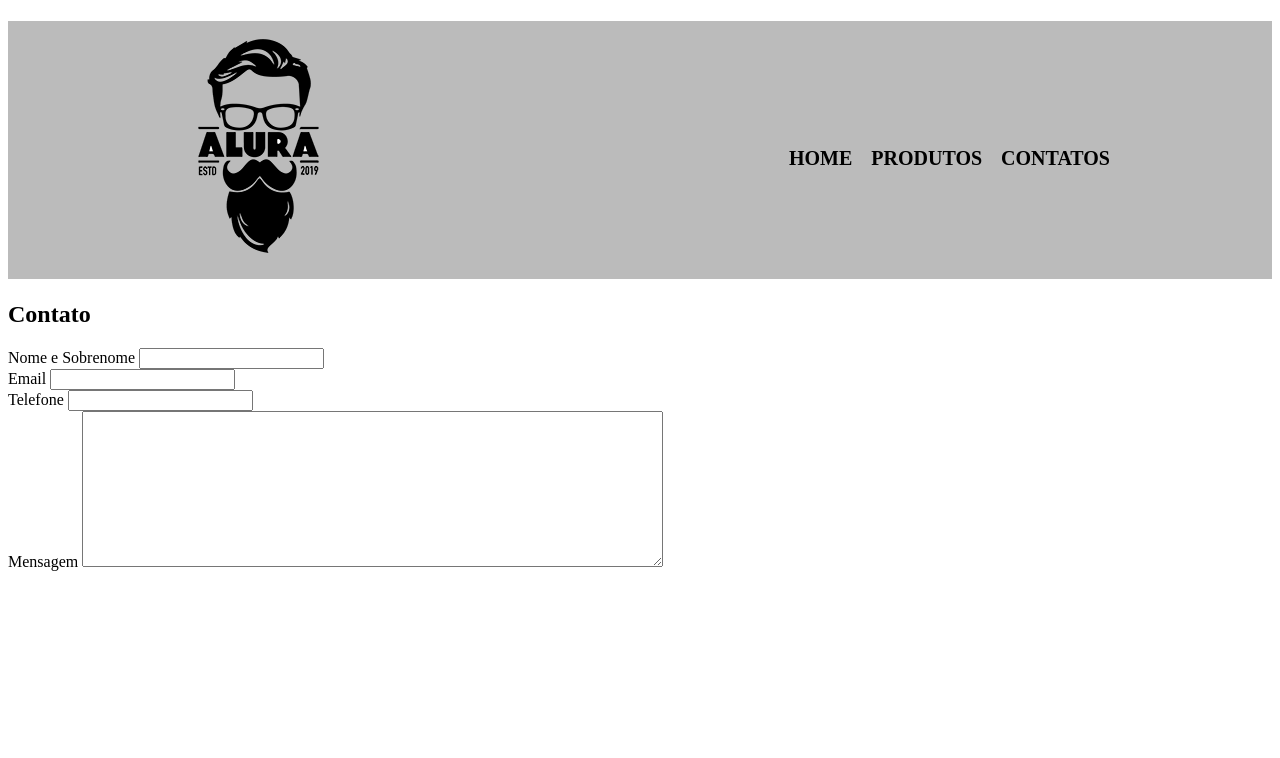
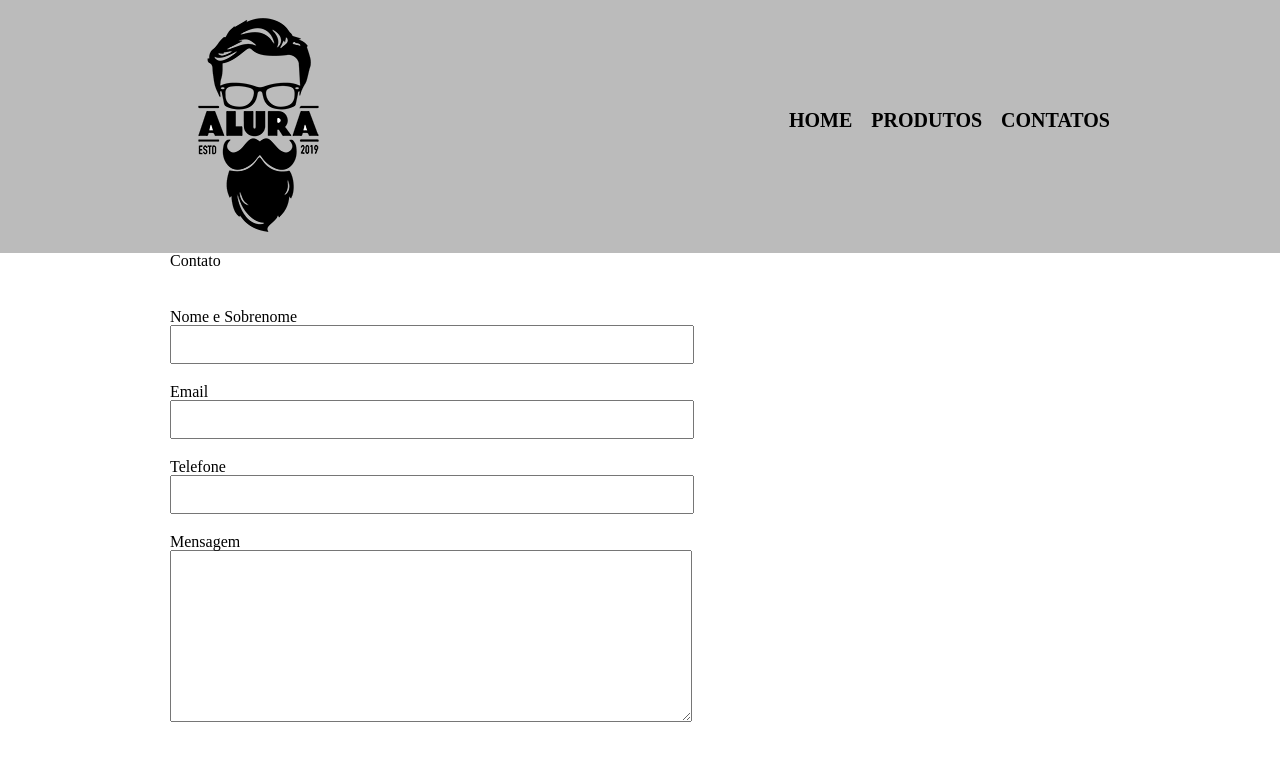
Before and after one commit to EricaFreitas/aulahtml, a plain HTML site: page pagina2.html in a window 1280 px wide. Drawn offline with Linux system fonts and the light colour scheme.

Commit message:
Add files via upload

```diff
--- a/pagina2.html
+++ b/pagina2.html
@@ -3,6 +3,8 @@
   <head>
     <meta charset="utf-8">
     <title>Contato-barbearia alura</title>
+
+    <link rel="stylesheet" href="reset.css">
     <link rel="stylesheet"  type="text/css" href="style.css">
 
   </head>
@@ -25,14 +27,13 @@
       <form>
         <label for="nome"> Nome e Sobrenome</label>
         <input type="text" id="nome" class="inputpadrao" required>
-        <br>
 
         <label for="email"> Email</label>
         <input type="email" id="email" class="inputpadrao" required>
-        <br>
+
         <label for="telefone" id="telefone"> Telefone</label>
         <input type="tel" id="telefone" class="inputpadrao" required>
-        <br>
+
         <label for="mensagem"> Mensagem</label>
         <textarea rows="10" cols="70" id="mensagem" class="inputpadrao" required></textarea>
 
--- a/reset.css
+++ b/reset.css
@@ -0,0 +1,48 @@
+/* http://meyerweb.com/eric/tools/css/reset/
+   v2.0 | 20110126
+   License: none (public domain)
+*/
+
+html, body, div, span, applet, object, iframe,
+h1, h2, h3, h4, h5, h6, p, blockquote, pre,
+a, abbr, acronym, address, big, cite, code,
+del, dfn, em, img, ins, kbd, q, s, samp,
+small, strike, strong, sub, sup, tt, var,
+b, u, i, center,
+dl, dt, dd, ol, ul, li,
+fieldset, form, label, legend,
+table, caption, tbody, tfoot, thead, tr, th, td,
+article, aside, canvas, details, embed,
+figure, figcaption, footer, header, hgroup,
+menu, nav, output, ruby, section, summary,
+time, mark, audio, video {
+	margin: 0;
+	padding: 0;
+	border: 0;
+	font-size: 100%;
+	font: inherit;
+	vertical-align: baseline;
+}
+/* HTML5 display-role reset for older browsers */
+article, aside, details, figcaption, figure,
+footer, header, hgroup, menu, nav, section {
+	display: block;
+}
+body {
+	line-height: 1;
+}
+ol, ul {
+	list-style: none;
+}
+blockquote, q {
+	quotes: none;
+}
+blockquote:before, blockquote:after,
+q:before, q:after {
+	content: '';
+	content: none;
+}
+table {
+	border-collapse: collapse;
+	border-spacing: 0;
+}
--- a/style.css
+++ b/style.css
@@ -22,3 +22,16 @@ nav a{
   font-size: 20px;
   text-decoration: none;
 }
+main{
+  width: 940px;
+  margin: auto;
+}
+form{
+  margin: 40px 0;
+}
+.inputpadrao{
+  display: block;
+  margin: 0 0 20px;
+  padding: 10px 25px;
+  width: 50%;
+}
```
